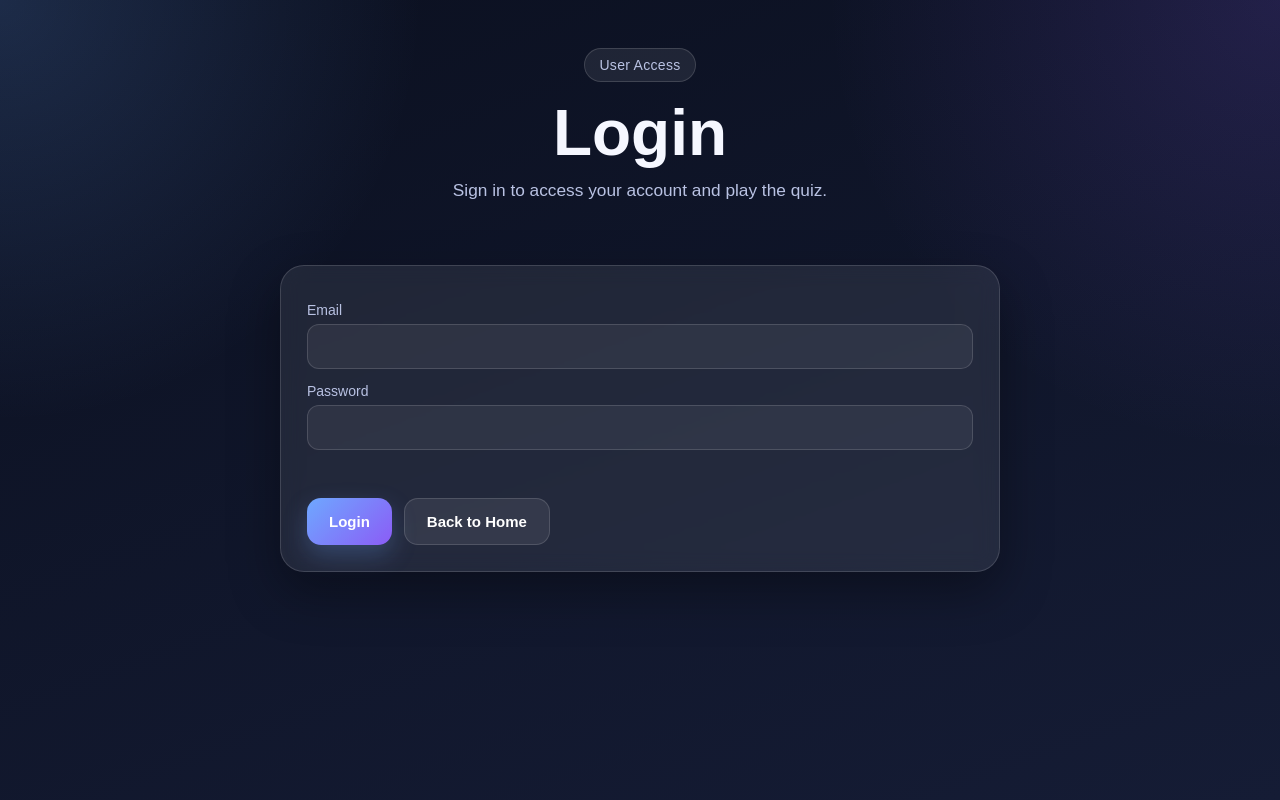
After one commit to ThomasRSeaver/devops-project, a Flask app: page /login in a window 1280 px wide. The commit adds this page. Run offline with Flask 3, Linux system fonts and the light colour scheme.

Commit message:
Login created

```diff
--- a/src/main.py
+++ b/src/main.py
@@ -1,6 +1,6 @@
 from flask import Flask, request, jsonify, render_template, redirect, url_for, session
 from src.manageQuiz import questions
-from src.auth import create_user
+from src.auth import create_user, verify_user
 from datetime import date, datetime
 import random
 
@@ -49,6 +49,12 @@ def register():
         password = request.form.get("password", "").strip()
         date_of_birth = request.form.get("date_of_birth", "").strip()
 
+        if len(full_name) < 2 or not any(char.isalpha() for char in full_name):
+            return render_template("register.html", error="Please enter a valid full name.", success=None)
+
+        if len(password) < 6:
+            return render_template("register.html", error="Password must be at least 6 characters long.", success=None)
+
         try:
             dob = datetime.strptime(date_of_birth, "%Y-%m-%d").date()
             today = date.today()
@@ -56,6 +62,13 @@ def register():
             is_18_or_over = age >= 18
         except ValueError:
             return render_template("register.html", error="Invalid date of birth.", success=None)
+
+        if not is_18_or_over:
+            return render_template(
+                "register.html",
+                error="You must be 18 or older to register for this game.",
+                success=None
+            )
 
         created, message = create_user(
             full_name=full_name,
@@ -73,17 +86,57 @@ def register():
     return render_template("register.html", error=error, success=success)
 
 
+@app.route("/login", methods=["GET", "POST"])
+def login():
+    error = None
+    success = None
+
+    if request.method == "POST":
+        email = request.form.get("email", "").strip().lower()
+        password = request.form.get("password", "").strip()
+
+        user = verify_user(email, password)
+
+        if user:
+            session["user_id"] = user["id"]
+            session["user_name"] = user["full_name"]
+            session["user_email"] = user["email"]
+            session["is_18_or_over"] = user["is_18_or_over"]
+            return redirect(url_for("home"))
+        else:
+            error = "Invalid email or password."
+
+    return render_template("login.html", error=error, success=success)
+
+
+@app.route("/logout")
+def logout():
+    session.pop("user_id", None)
+    session.pop("user_name", None)
+    session.pop("user_email", None)
+    session.pop("is_18_or_over", None)
+    session.pop("question_order", None)
+    session.pop("current_index", None)
+    session.pop("money", None)
+    session.pop("game_over", None)
+    return redirect(url_for("home"))
+
+
 @app.route("/")
 def home():
     prize_ladder = get_prize_ladder()
     return render_template(
         "index.html",
-        top_prize=prize_ladder[-1]
+        top_prize=prize_ladder[-1],
+        user_name=session.get("user_name")
     )
 
 
 @app.route("/start")
 def start():
+    if "user_id" not in session:
+        return redirect(url_for("login"))
+
     start_new_game()
     return redirect(url_for("quiz"))
 
--- /dev/null
+++ b/templates/login.html
@@ -0,0 +1,47 @@
+<!DOCTYPE html>
+<html lang="en">
+<head>
+  <meta charset="UTF-8" />
+  <meta name="viewport" content="width=device-width, initial-scale=1.0" />
+  <title>Login</title>
+  <link rel="stylesheet" href="{{ url_for('static', filename='style.css') }}" />
+</head>
+<body>
+  <div class="container">
+    <section class="hero">
+      <div class="hero-badge">User Access</div>
+      <h1>Login</h1>
+      <p class="subtitle">Sign in to access your account and play the quiz.</p>
+    </section>
+
+    <div class="result-wrap">
+      <div class="card">
+        {% if error %}
+          <p style="color:#ffb4b4; font-weight:700;">{{ error }}</p>
+        {% endif %}
+
+        {% if success %}
+          <p style="color:#b9ffd0; font-weight:700;">{{ success }}</p>
+        {% endif %}
+
+        <form method="POST" class="answers">
+          <label>
+            <div class="stat-label">Email</div>
+            <input type="email" name="email" required style="width:100%; padding:14px; border-radius:12px; border:1px solid rgba(255,255,255,0.14); background:rgba(255,255,255,0.06); color:white;">
+          </label>
+
+          <label>
+            <div class="stat-label">Password</div>
+            <input type="password" name="password" required style="width:100%; padding:14px; border-radius:12px; border:1px solid rgba(255,255,255,0.14); background:rgba(255,255,255,0.06); color:white;">
+          </label>
+
+          <div class="actions">
+            <button type="submit">Login</button>
+            <a class="button-link secondary" href="/">Back to Home</a>
+          </div>
+        </form>
+      </div>
+    </div>
+  </div>
+</body>
+</html>
```
Also changed, not shown: templates/index.html (+11 -2 lines), quiz.db.
